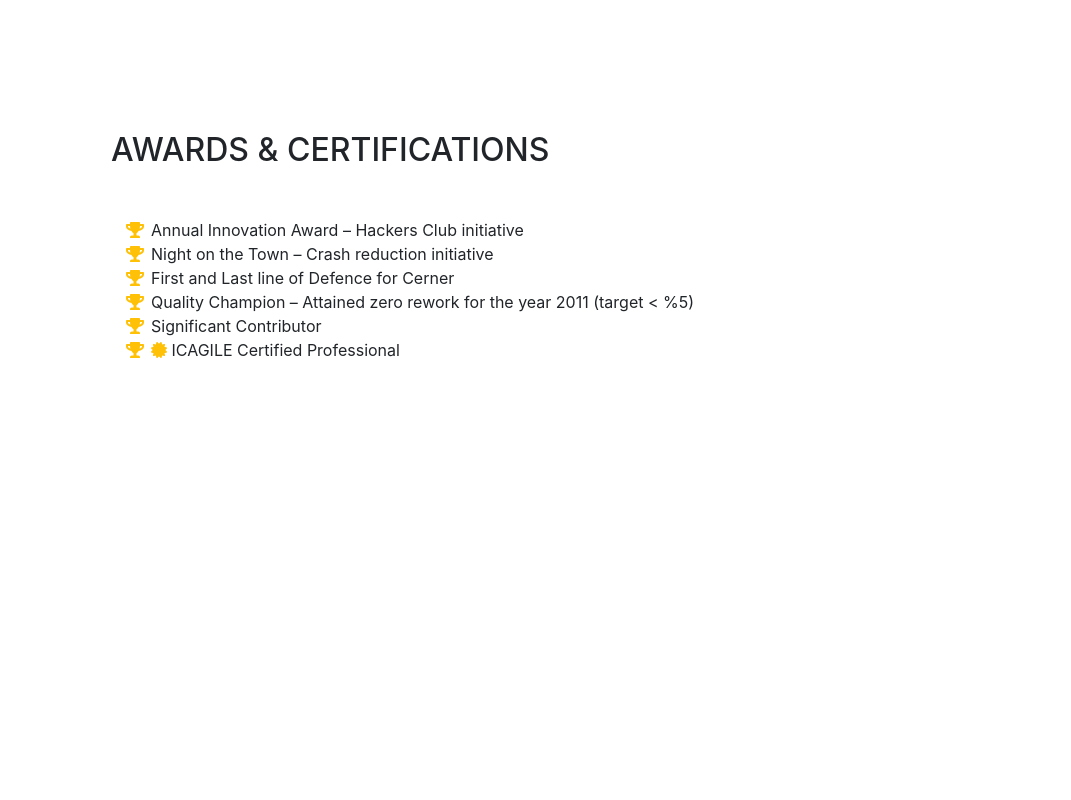
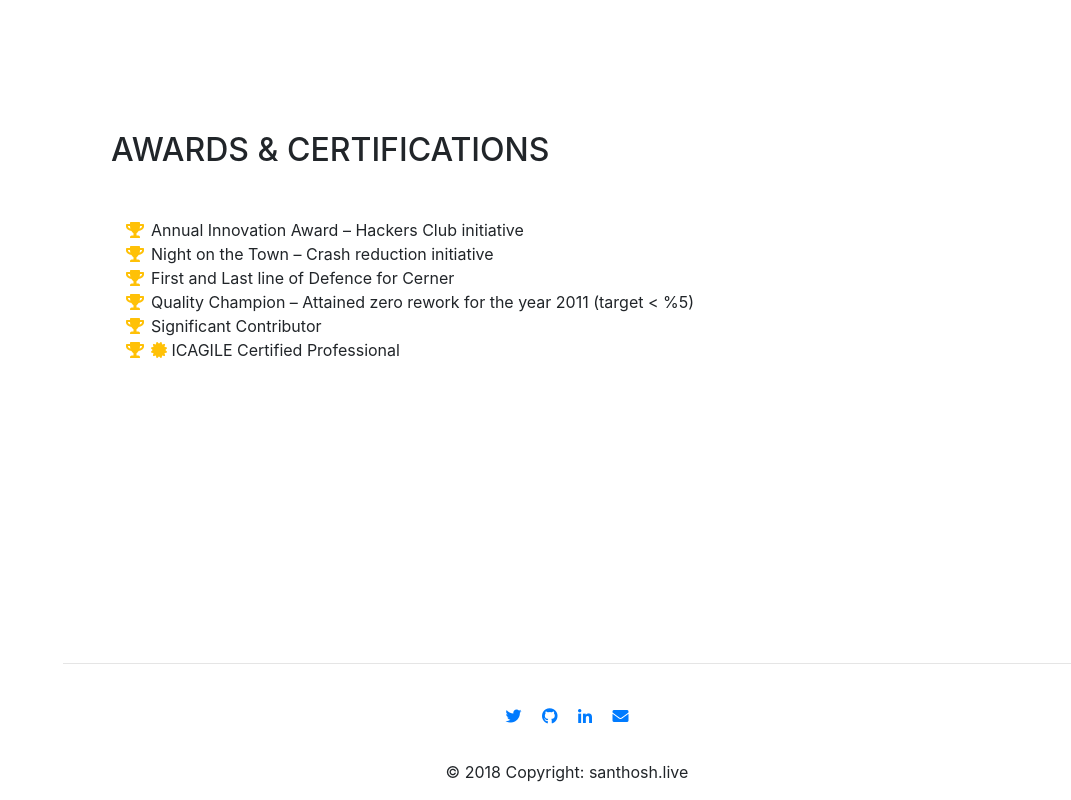
Before and after one commit to santhoshpkumar/static-website-bootstrap, a website with bundled scripts: page index.html in a window 1280 px wide. Shown: the part 5961-6761 px from the top of the page, without its empty margins (209-1280 px from the left). Before the commit the page ends 6608 px from the top, so only its background shows below. Built offline with nearby package versions, Linux system fonts and the light colour scheme; a web font is replaced by a local one.

Commit message:
added footer to home page

```diff
--- a/index.html
+++ b/index.html
@@ -361,6 +361,45 @@
 
     </div>
 
+
+    <hr>
+    <!-- Footer -->
+    <footer class="page-footer font-small stylish-color-dark pt-4">
+
+    <!-- Social buttons -->
+    <ul class="list-unstyled list-inline text-center">
+      <li class="list-inline-item">
+        <a class="btn-floating btn-tw mx-1" href="https://twitter.com/san2hosh">
+          <i class="fab fa-twitter"> </i>
+        </a>
+      </li>
+      <li class="list-inline-item">
+        <a class="btn-floating btn-gplus mx-1" href="https://github.com/santhoshpkumar">
+          <i class="fab fa-github"> </i>
+        </a>
+      </li>
+      <li class="list-inline-item">
+        <a class="btn-floating btn-li mx-1" href="https://www.linkedin.com/in/santhoshkumar/">
+          <i class="fab fa-linkedin-in"> </i>
+        </a>
+      </li>
+      <li class="list-inline-item">
+        <a class="btn-floating btn-dribbble mx-1" href="mailto:email@santhosh.live">
+          <i class="fas fa-envelope"> </i>
+        </a>
+      </li>
+    </ul>
+    <!-- Social buttons -->
+
+    <!-- Copyright -->
+    <div class="footer-copyright text-center py-3">© 2018 Copyright:
+      <a> santhosh.live</a>
+    </div>
+    <!-- Copyright -->
+
+</footer>
+<!-- Footer -->
+
     <!-- Bootstrap core JavaScript -->
     <script src="vendor/jquery/jquery.min.js"></script>
     <script src="vendor/bootstrap/js/bootstrap.bundle.min.js"></script>
```
